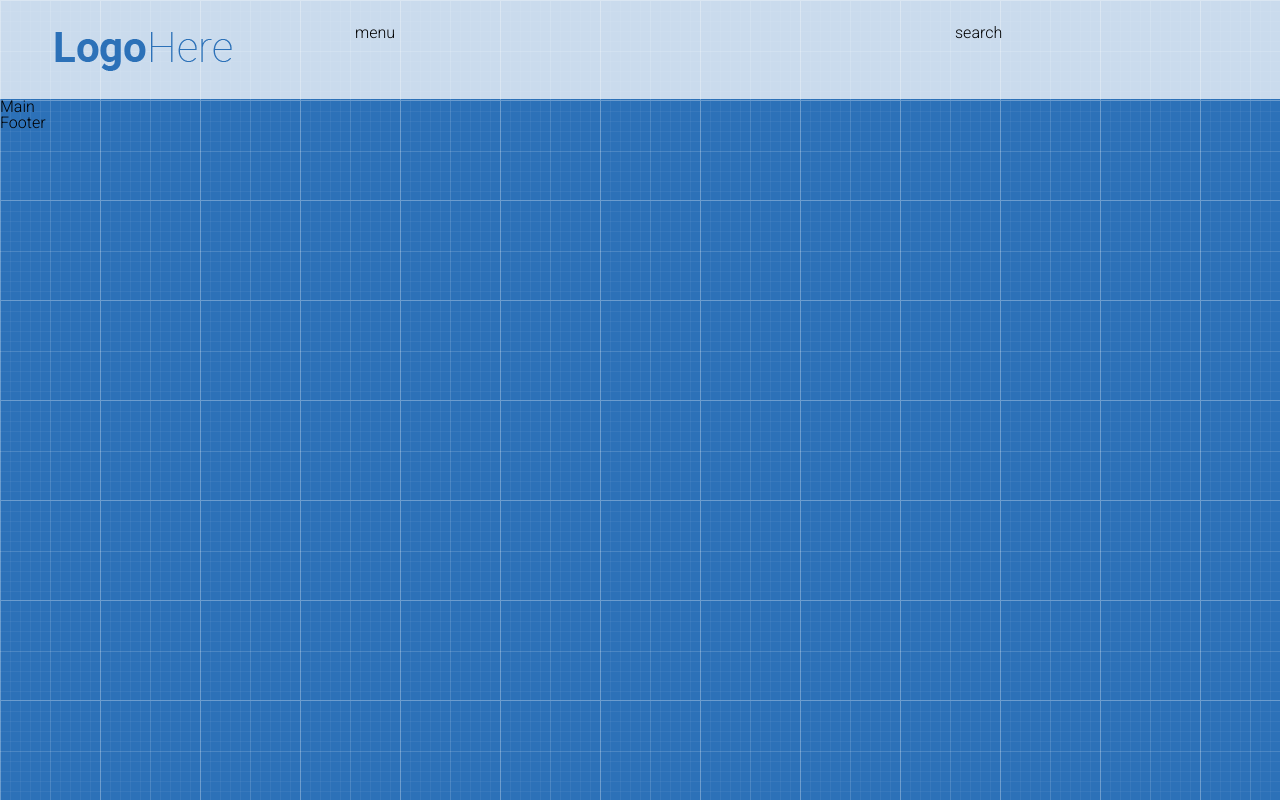
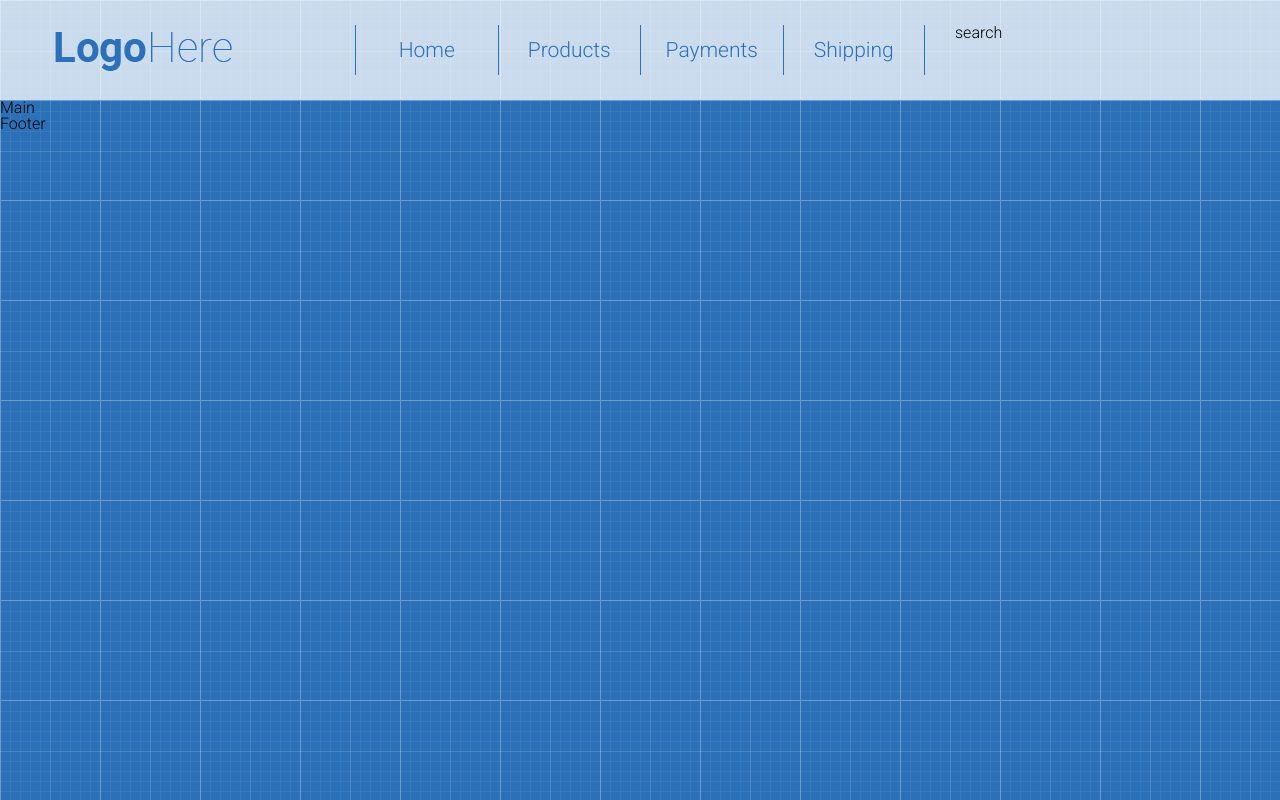
Before and after one commit to IglaRiga/shop-project2, a plain HTML site: page index.html in a window 1280 px wide. Drawn offline with Linux system fonts and the light colour scheme.

Commit message:
Add menu

```diff
--- a/index.html
+++ b/index.html
@@ -20,7 +20,14 @@
                     </div>
                 </div>
                 <div class="col-6">
-                    menu
+                    <nav>
+                        <ul class="menu">
+                            <li><a href="">Home</a></li>
+                            <li><a href="">Products</a></li>
+                            <li><a href="">Payments</a></li>
+                            <li><a href="">Shipping</a></li>
+                        </ul>
+                    </nav>
                 </div>
                 <div class="col-3">
                     search
--- a/style.css
+++ b/style.css
@@ -14,7 +14,7 @@ body{
     padding-right: 15px;
     margin: 0 auto;
 }
-.row::after{
+.row::after, .menu:after {
     content: "";
     display: block;
     clear: both;
@@ -41,3 +41,24 @@ body{
 .logo{
     margin-top: 7px;
 }
+.menu li{
+    float: left;
+    width: 25%;
+    border-left: 1px solid #2c71b8;
+}
+.menu li:last-child{
+    border-right: 1px solid #2c71b8;
+}
+.menu a{
+    display: block;
+    height: 50px;
+    text-decoration: none;
+    color: #2c71b8;
+    font-size: 21px;
+    text-align: center;
+    line-height: 50px;
+}
+.menu a:hover{
+    background-color: #2c71b8;
+    color: white;
+}
```
